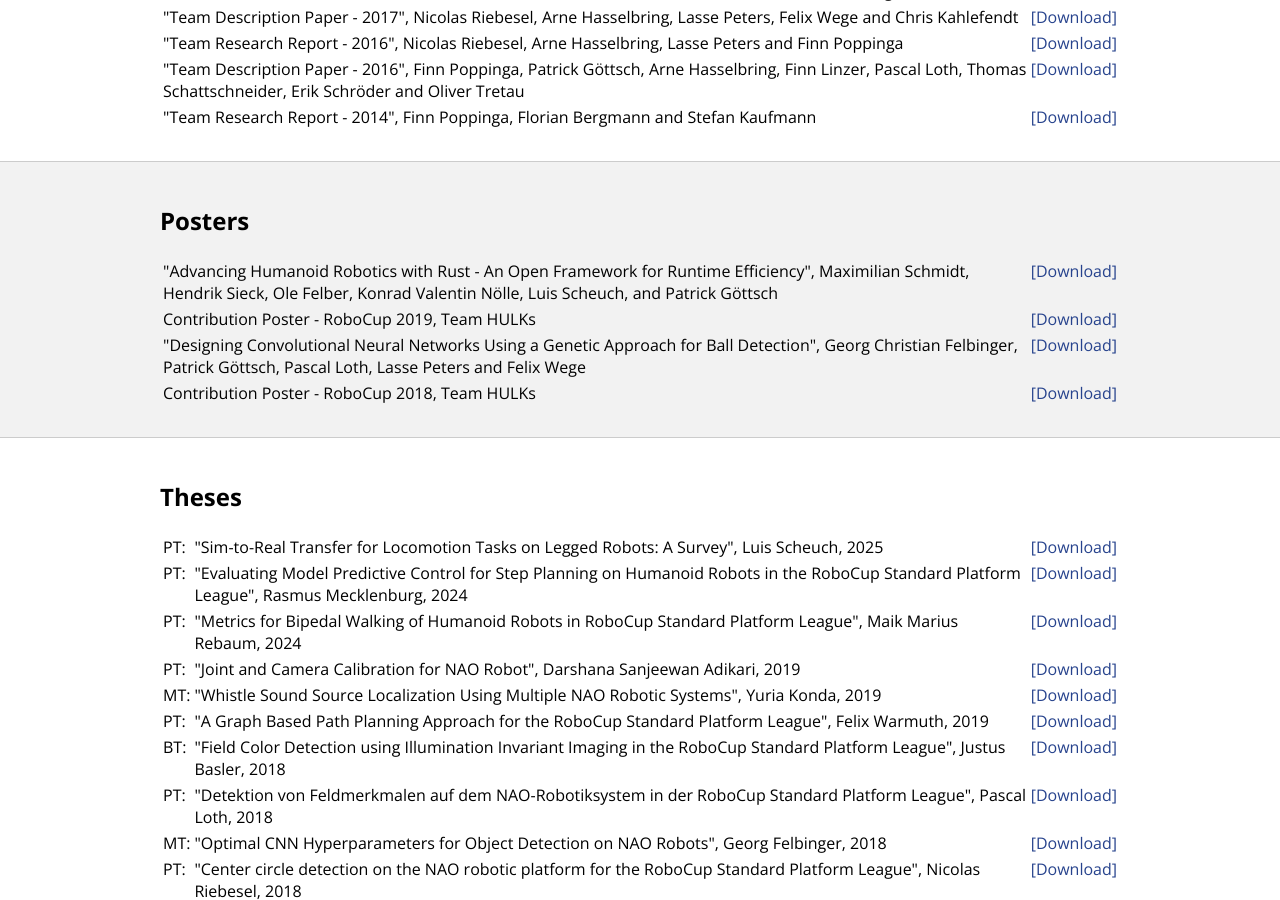
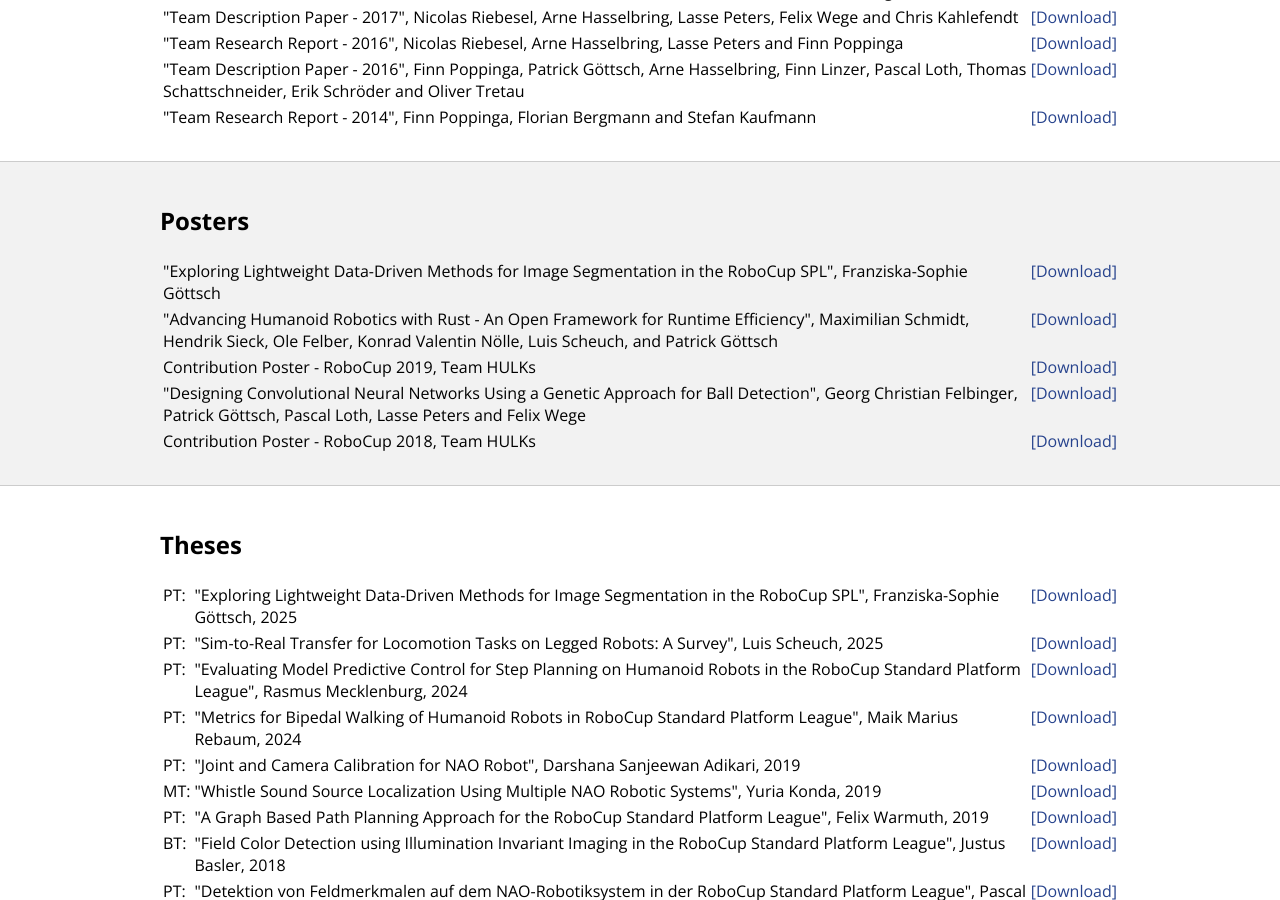
Before and after one commit to HULKs/hulks.github.io, a Jekyll site: the page built from publications/index.html, in a window 1280 px wide and 900 px high, scrolled down 1027 px. Built offline with Jekyll 4.4.1, drawn with Linux system fonts in a browser that asks for light colours; comment, search, counter and statistics services are not loaded.

Commit message:
Add PA and poster from FS

```diff
--- a/publications/index.html
+++ b/publications/index.html
@@ -83,6 +83,10 @@
     <h2>Posters</h2>
     <table>
       <tr>
+        <td>"Exploring Lightweight Data-Driven Methods for Image Segmentation in the RoboCup SPL", Franziska-Sophie Göttsch</td>
+        <td valign="top"><a href="{{site.path}}/_files/Poster_Franziska-Sophie-Goettsch.pdf" target="_blank">[Download]</a></td>
+      </tr>
+      <tr>
         <td>"Advancing Humanoid Robotics with Rust - An Open Framework for Runtime Efficiency", Maximilian Schmidt, Hendrik Sieck, Ole Felber, Konrad Valentin Nölle, Luis Scheuch, and Patrick Göttsch</td>
         <td valign="top"><a href="{{site.path}}/_files/Poster_Advancing_Humanoid_Robotics_with_Rust_An_Open_Framework_for_Runtime_Efficiency.pdf" target="_blank">[Download]</a></td>
       </tr>
@@ -106,6 +110,11 @@
   <div class="container" id="publications">
     <h2>Theses</h2>
     <table>
+      <tr>
+        <td valign="top">PT:</td>
+        <td>"Exploring Lightweight Data-Driven Methods for Image Segmentation in the RoboCup SPL", Franziska-Sophie Göttsch, 2025</td>
+        <td valign="top"><a href="{{site.path}}/_files/PA_Franziska-Sophie-Goettsch.pdf" target="_blank">[Download]</a></td>
+      </tr>
       <tr>
         <td valign="top">PT:</td>
         <td>"Sim-to-Real Transfer for Locomotion Tasks on Legged Robots: A Survey", Luis Scheuch, 2025</td>
```
